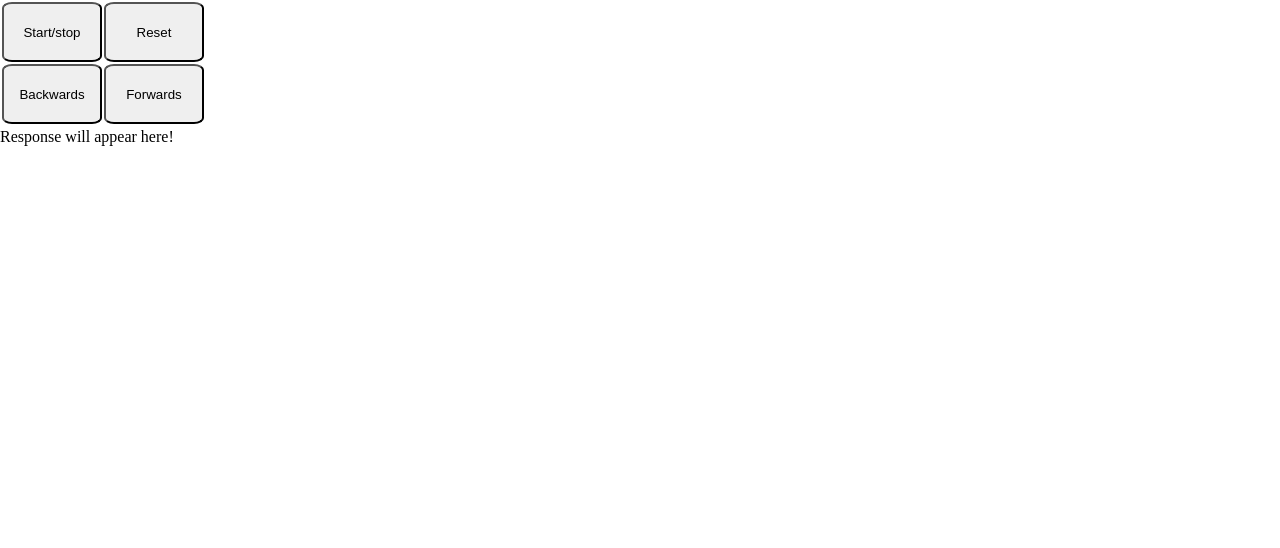
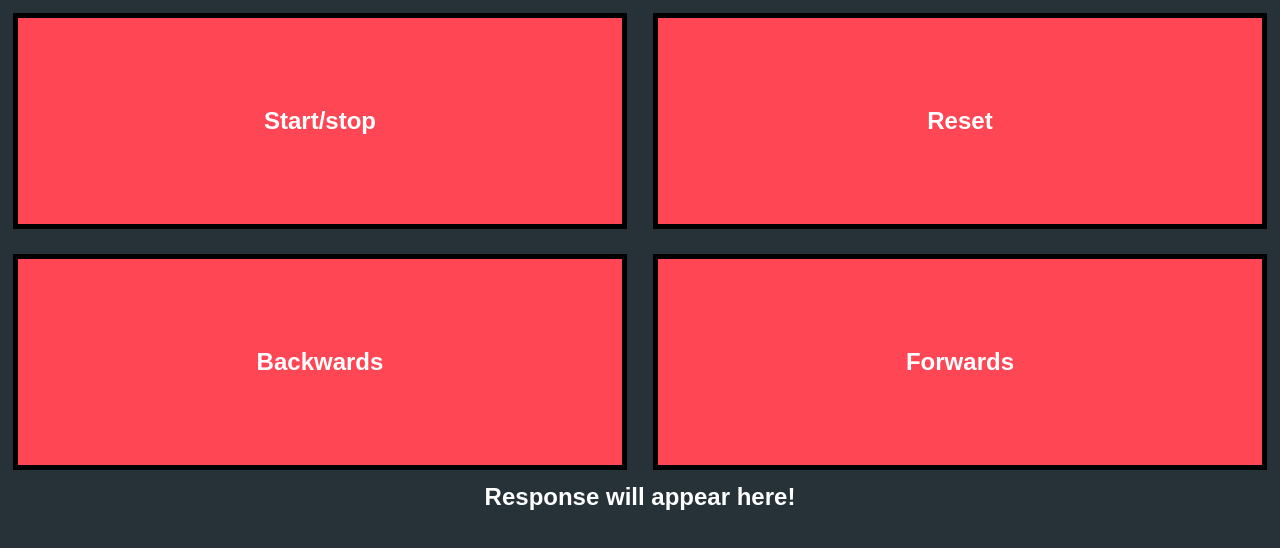
Before and after one commit to TimVerkleij/nowLED-Website, a plain HTML site: page index.html in a window 1280 px wide. Drawn offline with Linux system fonts and the light colour scheme.

Commit message:
Update website style

```diff
--- a/index.html
+++ b/index.html
@@ -10,18 +10,15 @@
 </head>
 
 <body>
-    <table>
-        <tr>
-            <td><button onclick="startStop()">Start/stop</button></td>
-            <td><button onclick="reset()">Reset</button></td>
-        </tr>
-            <td><button onclick="previous()">Backwards</button></td>
-            <td><button onclick="next()">Forwards</button></td>
-        <tr>
-        </tr>
-    </table>
-    <p id="responseText">Response will appear here!</p>
+    <div id="buttonDiv">
+        <button onclick="startStop()">Start/stop</button>
+        <button onclick="reset()">Reset</button>
+        <button onclick="previous()">Backwards</button>
+        <button onclick="next()">Forwards</button>
+        <p id="responseText">Response will appear here!</p>
+    </div>
 </body>
 <script src="scripts/index.js" defer></script>
+<script src="scripts/buttonStyle.js" defer></script>
 
 </html>
--- /dev/null
+++ b/scripts/buttonStyle.js
@@ -0,0 +1,12 @@
+let buttons = document.getElementsByTagName('button')
+let buttonDiv = document.getElementById('buttonDiv')
+// document.onload(setStyle())
+
+// function setStyle(){
+    // buttons.forEach(element => {
+    //     element.style.height = window.innerHeight/ 2
+    // });
+    buttonDiv.style.height = screen.height - 150 + "px"
+    // console.log(buttonDiv)
+    console.log(screen.height, buttonDiv.style.height, window.innerHeight)
+// }
--- a/styles/index.css
+++ b/styles/index.css
@@ -1,10 +1,44 @@
 * {
     margin: 0;
     padding: 0;
+    font-family: Arial, Helvetica, sans-serif;
+    font-size: 24px;
+    font-weight: bold;
+    color: white;
+}
+
+html{
+    background-color: #273238;
 }
 
 button {
-    width: 100px;
-    height: 60px;
-    border-radius: 10%;
+    width: 48%;
+    height: 48%;
+    margin: 1%;
+    float: left;
+    /* border-radius: 10px; */
+    border: 5px solid black;
+    /* background-color: #FF4655; */
+    background: linear-gradient(100deg, #FF4655 50%, #0f1923 50%);
+    background-size: 400% 400%;
+    transition: 1s;
 }
+
+button:hover{
+    animation: gradient 1s ease-in normal;
+    background-position: 100% 50%;
+    border: 5px solid #FF4655;
+    color: #FF4655;
+}
+
+button:focus{
+    transform: translateY(5px);
+}
+
+p {
+    text-align: center;
+}
+
+div {
+    width: 100%;
+}
```
